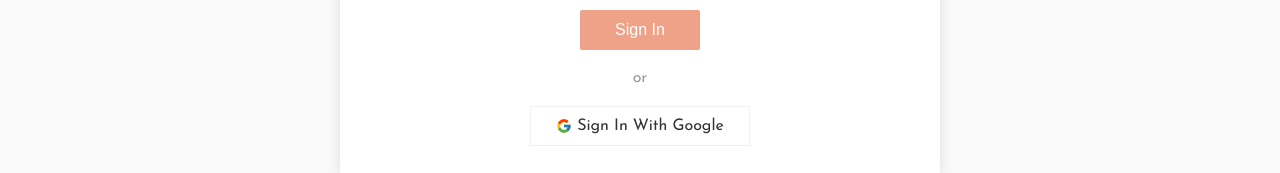
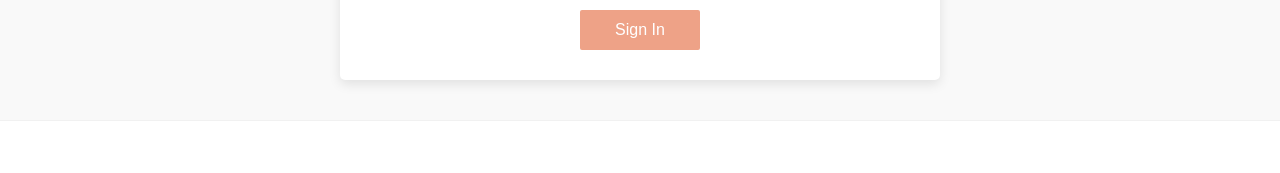
Before and after one commit to HasiburRahman-hr11/haat-ecommerce-frontend, a React (Create React App) app: page /login in a window 1280 px wide. Shown: the part 434-607 px from the top of the page. Built offline with nearby package versions, Linux system fonts and the light colour scheme; no server answers.

Commit message:
sign in and sign up page

```diff
--- a/src/components/SignIn/SignIn.js
+++ b/src/components/SignIn/SignIn.js
@@ -164,7 +164,7 @@ const SignIn = () => {
                     </button>
                 </div>
             </form>
-            <div className="auth_alter mt-2 text-center">
+            {/* <div className="auth_alter mt-2 text-center">
                 <p className="auth_alter_text">or</p>
 
                 <div className="google_auth_wrapper d-flex align-items-center justify-content-center">
@@ -173,7 +173,7 @@ const SignIn = () => {
                         <span>Sign In With Google</span>
                     </p>
                 </div>
-            </div>
+            </div> */}
         </>
     );
 };
--- a/src/components/SignUp/SignUp.js
+++ b/src/components/SignUp/SignUp.js
@@ -221,7 +221,7 @@ const SignUp = () => {
                     </button>
                 </div>
 
-                <div className="auth_alter mt-2 text-center">
+                {/* <div className="auth_alter mt-2 text-center">
                     <p className="auth_alter_text">or</p>
 
                     <div className="google_auth_wrapper d-flex align-items-center justify-content-center">
@@ -230,7 +230,7 @@ const SignUp = () => {
                             <span>Sign Up With Google</span>
                         </p>
                     </div>
-                </div>
+                </div> */}
             </form>
 
 
```
